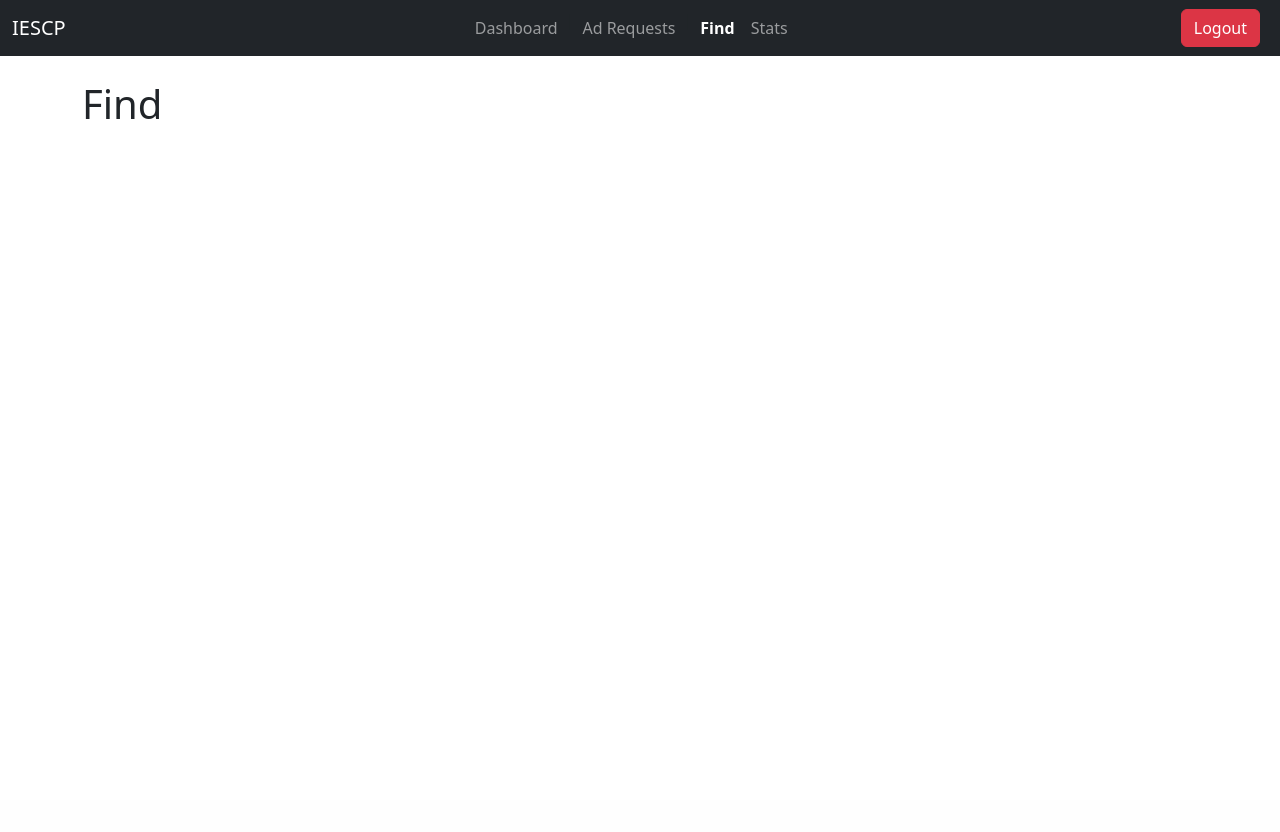
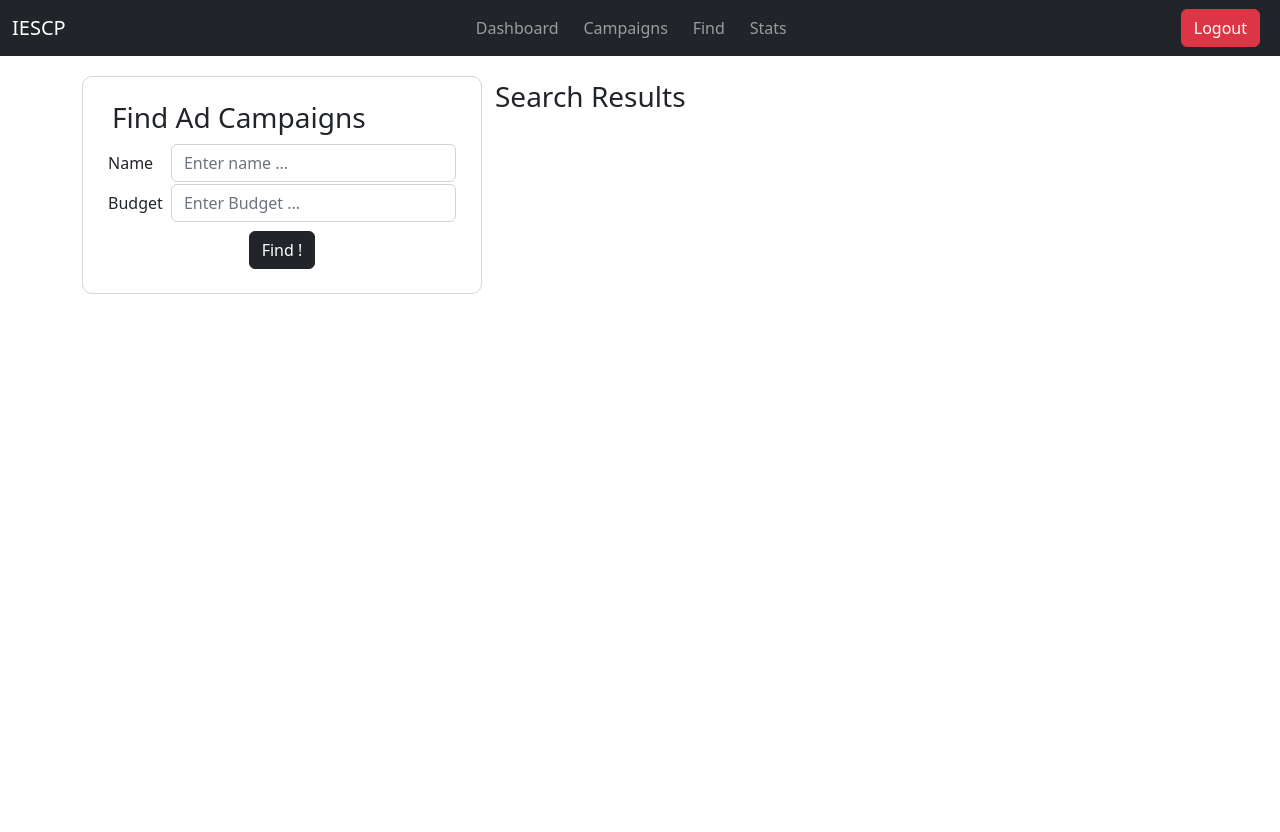
Before and after one commit to 21f1001662/IESCP-MAD-I, a Flask app: page /influencer/find in a window 1280 px wide. Before the commit the page ends 119 px from the top, so only its background shows below. Run offline with Flask 3, Linux system fonts and the light colour scheme; the visitor is signed in with stand-in values (Sample User, id 1); data that the repository does not hold is empty; parts of the project's set-up code (start-up, migrations or seed data) failed here and were passed over.

Commit message:
implement campaign search in influencer dashboard

```diff
--- a/src/influencer/forms.py
+++ b/src/influencer/forms.py
@@ -45,3 +45,7 @@ class InfluencerRegisterForm(FlaskForm):
             self.password.errors.append("Passwords must match")
             return False
         return True
+
+class CampaignSearchForm(FlaskForm):
+    name = StringField("Name", validators=[Optional()])
+    budget = IntegerField("Budget", validators=[Optional()])
--- a/src/influencer/views.py
+++ b/src/influencer/views.py
@@ -1,9 +1,10 @@
 from flask import session, Blueprint, render_template, request, flash, redirect, url_for
 from flask_login import login_user, logout_user, current_user, login_required
-from .forms import InfluencerLoginForm, InfluencerRegisterForm
+from .forms import InfluencerLoginForm, InfluencerRegisterForm, CampaignSearchForm
 
 from src import bcrypt, db
 from src.influencer.models import Influencer
+from src.sponsor.models import Campaigns, Sponsor
 
 influencer_bp = Blueprint("influencer", __name__)
 
@@ -21,10 +22,18 @@ def requests():
     else:
         return redirect(url_for("influencer.login"))
 
-@influencer_bp.route("/find")
+@influencer_bp.route("/find", methods=["GET", "POST"])
 def find():
     if current_user.is_authenticated and session.get("role") == "influencer":
-        return render_template("influencer/find.html")
+        form = CampaignSearchForm(request.form)
+        if form.validate_on_submit():
+            name_search_term = f"%{form.name.data}%"
+            budget_search_term = form.budget.data if form.budget.data else 0
+            campaigns = db.session.query(Campaigns, Sponsor).join(Sponsor, Campaigns.created_by == Sponsor.id).filter(Campaigns.name.ilike(name_search_term), Campaigns.budget >= budget_search_term).all()
+            return render_template("influencer/find.html", campaigns= campaigns, form=form)
+
+        campaigns = db.session.query(Campaigns, Sponsor).join(Sponsor, Campaigns.created_by == Sponsor.id).all()
+        return render_template("influencer/find.html", campaigns= campaigns, form=form)
     else:
         return redirect(url_for("influencer.login"))
 
--- a/src/templates/influencer/find.html
+++ b/src/templates/influencer/find.html
@@ -17,13 +17,100 @@
 </head>
 
 <body>
-    {% include "influencer/navbar.html" %}
+    {% include "sponsor/navbar.html" %}
+    <div class="container">
+        <!-- messages -->
+        {% with messages = get_flashed_messages(with_categories=true) %}
+        {% if messages %}
+        <br>
+        <div class="row">
+            <div class="col-md-4"></div>
+            <div class="col-md-4">
+                {% for category, message in messages %}
+                <div class="alert alert-{{ category }} alert-dismissible fade show" role="alert">
+                    {{message}}
+                    <button type="button" class="btn-close" data-bs-dismiss="alert" aria-label="Close"></button>
+                </div>
+                {% endfor %}
+            </div>
+            <div class="col-md-4"></div>
+        </div>
+        <br>
+        {% endif %}
+        {% endwith %}
 
-    <div class="container">
-        <br>
-        <h1>
-            Find
-        </h1>
+        <div class="two-row-layout-container">
+            <div class="left-sticky-box p-4">
+                <!-- left sticky box content -->
+                <div>
+                    <h3 class="" style="margin-left: 5px;">
+                        Find Ad Campaigns
+                    </h3>
+                    <form role="form" method="post" action="">
+                        {{ form.csrf_token }}
+
+                        <!-- two column table stuctute -->
+                        <table class="w-100">
+                            <tr>
+                                <td>
+                                    Name
+                                </td>
+                                <td>
+                                    <input type="text" id="name" value="{{ form.data.name | default('', true)}}"
+                                        name="name" class="form-control" placeholder="Enter name ...">
+                                </td>
+                            </tr>
+                            <tr>
+                                <td>
+                                    Budget
+                                </td>
+                                <td>
+                                    <input type="number" id="budget" value="{{form.data.budget | default('', true)}}"
+                                        name="budget" class="form-control" placeholder="Enter Budget ...">
+                                </td>
+                            </tr>
+                        </table>
+                        <div class="text-center mt-2">
+                            <button class="btn btn-md btn-dark" type="submit">Find !</button>
+                        </div>
+                    </form>
+                </div>
+            </div>
+            <div class="right-scroll-box mt-4">
+                <!-- <div class="{% if campaigns|length == 0 %}d-none{% endif %}"> -->
+                <h3 style="margin-left: 5px;">
+                    Search Results
+                </h3>
+                <!-- </div> -->
+                <div class="row-like-cards-container">
+                    <!-- a horizontal row like box with text on left and two buttons on right -->
+                    {% for campaign in campaigns %}
+                    <div class="row-like-card">
+                        <div>
+                            <p class="m-0">
+                                <span class="fw-bold">
+                                    {{campaign[0].name}}
+                                </span>
+                                 by
+                                <span class="fw-bold">
+                                    {{campaign[1].name}}
+                                </span>
+                                  with budget
+                                <span class="fw-bold">
+                                    ₹{{campaign[0].budget}}
+                                </span>
+                            </p>
+                        </div>
+                        <div class="hz-btn-container">
+                            <a href="/influencer/ad_request/create/{{campaign[0].id}}">
+                                <button class="btn btn-dark">Create Ad Request</button>
+                            </a>
+                        </div>
+                    </div>
+                    {% endfor %}
+                </div>
+            </div>
+        </div>
     </div>
 
     <!-- scripts -->
```
